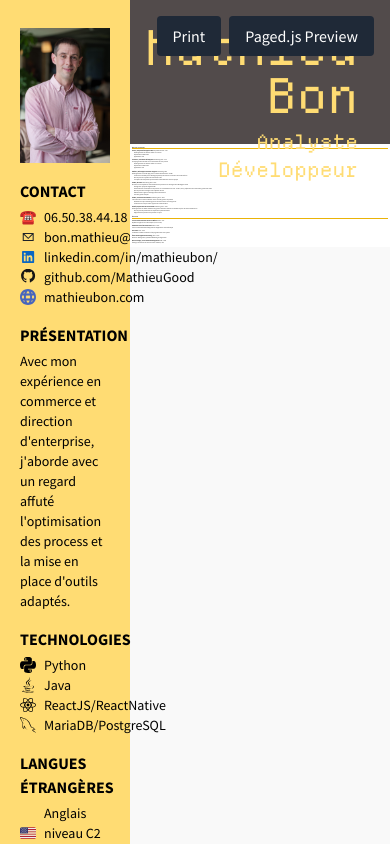
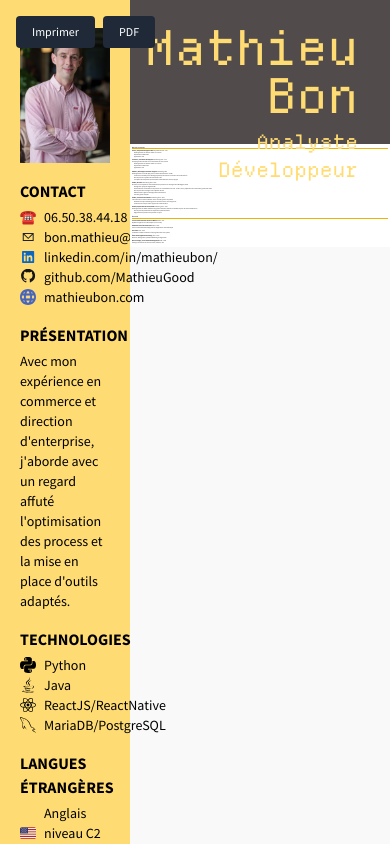
Before and after one commit to MathieuGood/mathieubon-resume, a React (Vite) app: page / in a window 390 px wide. Shown: the top 844 px of the page. Built offline with nearby package versions, Linux system fonts and the light colour scheme.

Commit message:
Styled action buttons.

```diff
--- a/package.json
+++ b/package.json
@@ -10,6 +10,7 @@
     "preview": "vite preview"
   },
   "dependencies": {
+    "html2pdf.js": "^0.12.1",
     "pagedjs": "^0.4.3",
     "react": "^18.3.1",
     "react-dom": "^18.3.1"
--- a/src/App.tsx
+++ b/src/App.tsx
@@ -1,36 +1,48 @@
 import Resume from "./components/Resume"
-import { Previewer } from "pagedjs"
+import html2pdf from "html2pdf.js"
 
 function App() {
 	const handlePrint = () => {
 		window.print()
 	}
 
-	const handlePaged = () => {
-		const previewer = new Previewer()
-		const content = document.querySelector(".resume")?.outerHTML
-		if (content) {
-			document.body.innerHTML = ""
-			previewer.preview(content, ["/src/index.css"], document.body)
+	const handleSavePDF = () => {
+		const element = document.querySelector(".resume")
+		if (!element) return
+
+		const pad = (n: number) => String(n).padStart(2, "0")
+		const today = new Date()
+		const dateStr = `${today.getFullYear()}.${pad(today.getMonth() + 1)}.${pad(
+			today.getDate()
+		)}`
+
+		const pdfOptions = {
+			margin: 0,
+			filename: `CV Mathieu Bon ${dateStr}.pdf`,
+			image: { type: "jpeg", quality: 0.98 },
+			html2canvas: { scale: 2, useCORS: true },
+			jsPDF: { unit: "mm", format: "a4", orientation: "portrait" }
 		}
+		// @ts-expect-error - html2pdf types are not perfect
+		html2pdf().set(pdfOptions).from(element).save()
 	}
 
 	return (
-		<>
-			<div className="no-print fixed top-4 right-4 flex gap-2">
+		<div className="relative max-w-[800px] mx-auto">
+			<div className="no-print absolute top-4 left-4 xl:-left-32 flex gap-2 flex-row md:flex-col z-10">
 				<button
 					onClick={handlePrint}
-					className="bg-gray-800 text-white px-4 py-2 rounded hover:bg-gray-700">
-					Print
+					className="bg-gray-800 text-white text-xs md:text-sm px-4 py-2 rounded hover:bg-gray-700">
+					Imprimer
 				</button>
 				<button
-					onClick={handlePaged}
-					className="bg-gray-800 text-white px-4 py-2 rounded hover:bg-gray-700">
-					Paged.js Preview
+					onClick={handleSavePDF}
+					className="bg-gray-800 text-white text-xs md:text-sm px-4 py-2 rounded hover:bg-gray-700">
+					PDF
 				</button>
 			</div>
 			<Resume />
-		</>
+		</div>
 	)
 }
 
--- a/src/vite-env.d.ts
+++ b/src/vite-env.d.ts
@@ -9,3 +9,5 @@ declare module "pagedjs" {
 		): Promise<any>
 	}
 }
+
+declare module "html2pdf.js"
```
Also changed, not shown: 1 other file (tests, documents, lock files or other folders).
